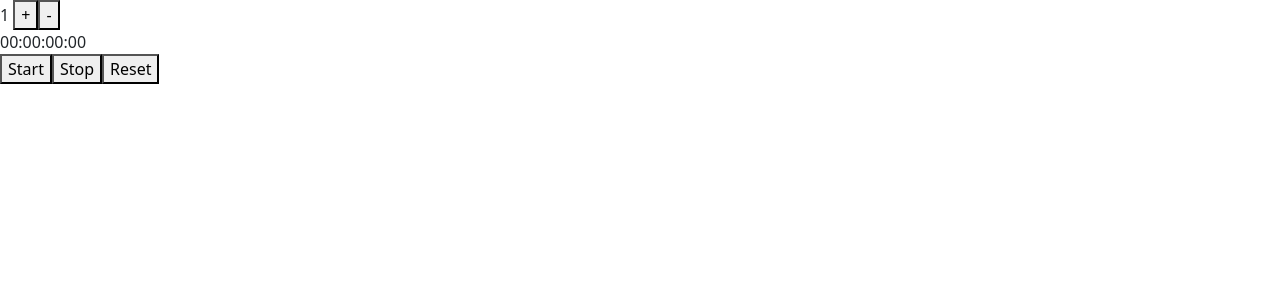
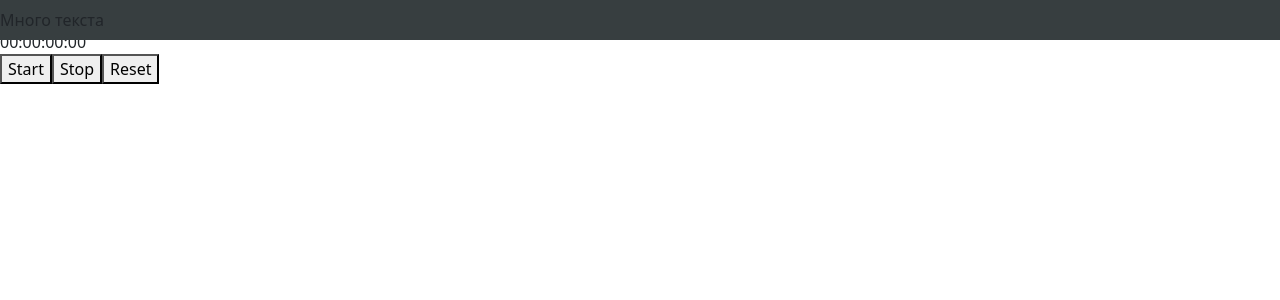
Before and after one commit to YureiRetarded/-stopwatch, a Vue app: page /#/ in a window 1280 px wide. Shown: the top 300 px of the page. Built offline with nearby package versions, Linux system fonts and the light colour scheme.

Commit message:
Scss is installed

```diff
--- a/package.json
+++ b/package.json
@@ -10,6 +10,8 @@
     "@popperjs/core": "^2.11.5",
     "bootstrap": "^5.1.3",
     "core-js": "^3.8.3",
+    "sass": "^1.52.1",
+    "sass-loader": "^13.0.0",
     "vue": "^3.2.13",
     "vue-router": "^4.0.3",
     "vuex": "^4.0.0"
--- a/src/App.vue
+++ b/src/App.vue
@@ -1,6 +1,20 @@
 <template>
+  <navbar/>
   <router-view/>
 </template>
+<script>
+import Navbar from "@/components/Navbar"
+export default{
+  components:{
+    Navbar
+  },
+  data() {
+    return {
+
+    }
+  }
+}
+</script>
 
 <style>
 </style>
--- /dev/null
+++ b/src/assets/style.scss
@@ -0,0 +1,4 @@
+@import './variables.scss';
+nav{
+  background-color: $background-color
+}
--- /dev/null
+++ b/src/assets/variables.scss
@@ -0,0 +1,5 @@
+$text-color:#B7D5D4;
+$background-color:#373e40;
+$additional-color-1:#305252;
+$additional-color-2:#488286;
+$additional-color-3:#77878B;
--- /dev/null
+++ b/src/components/Navbar.vue
@@ -0,0 +1,13 @@
+<template>
+    <nav class="navbar fixed-top">
+        Много текста
+    </nav>
+</template>
+<script>
+export default {
+
+}
+</script>
+<style lang="scss" scoped >
+
+</style>
--- a/src/main.js
+++ b/src/main.js
@@ -1,3 +1,4 @@
+import '@/assets/style.scss'
 import 'bootstrap/dist/css/bootstrap.css'
 import { createApp } from 'vue'
 import App from '@/App.vue'
```
Also changed, not shown: 1 other file (tests, documents, lock files or other folders).
